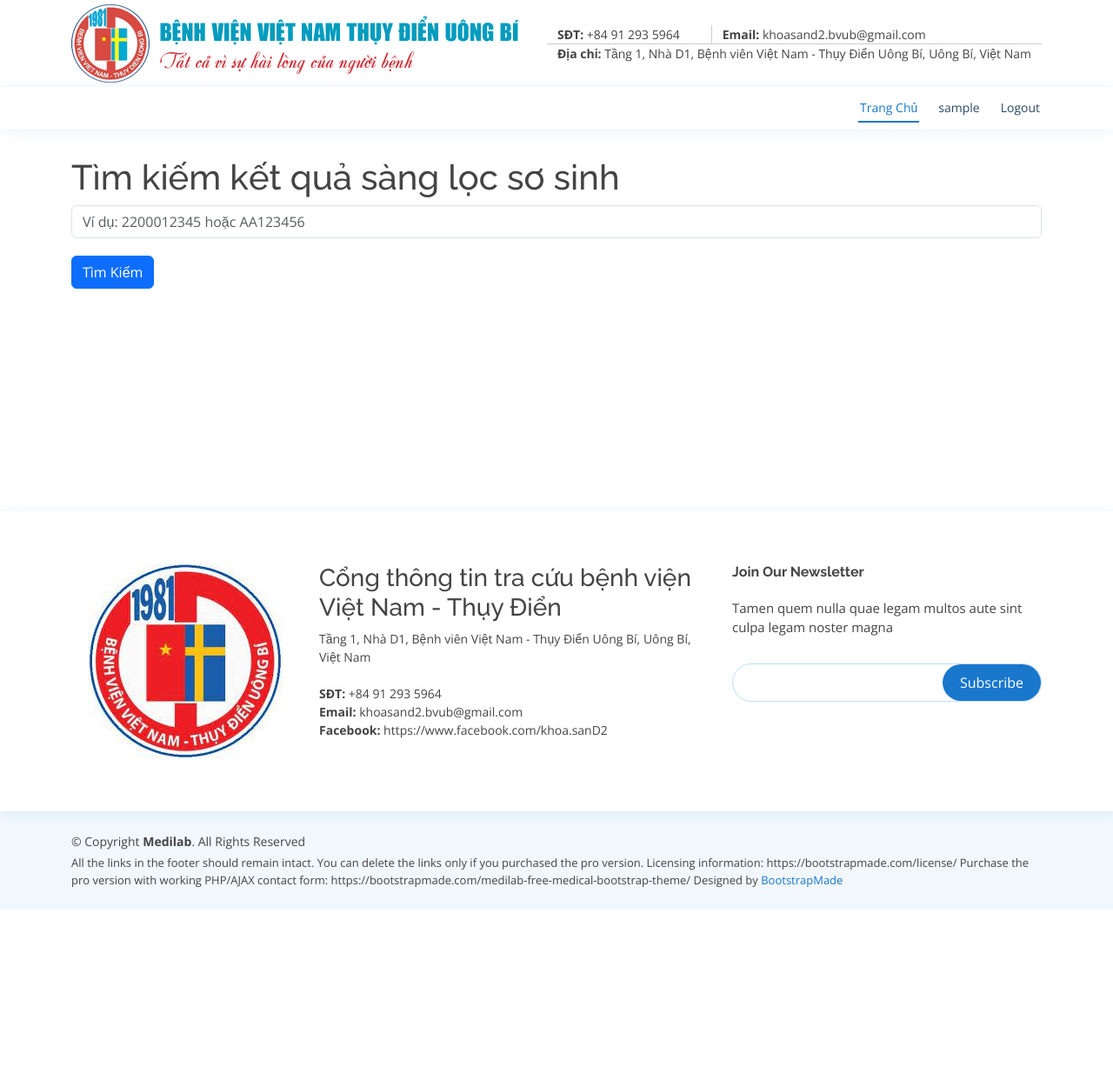
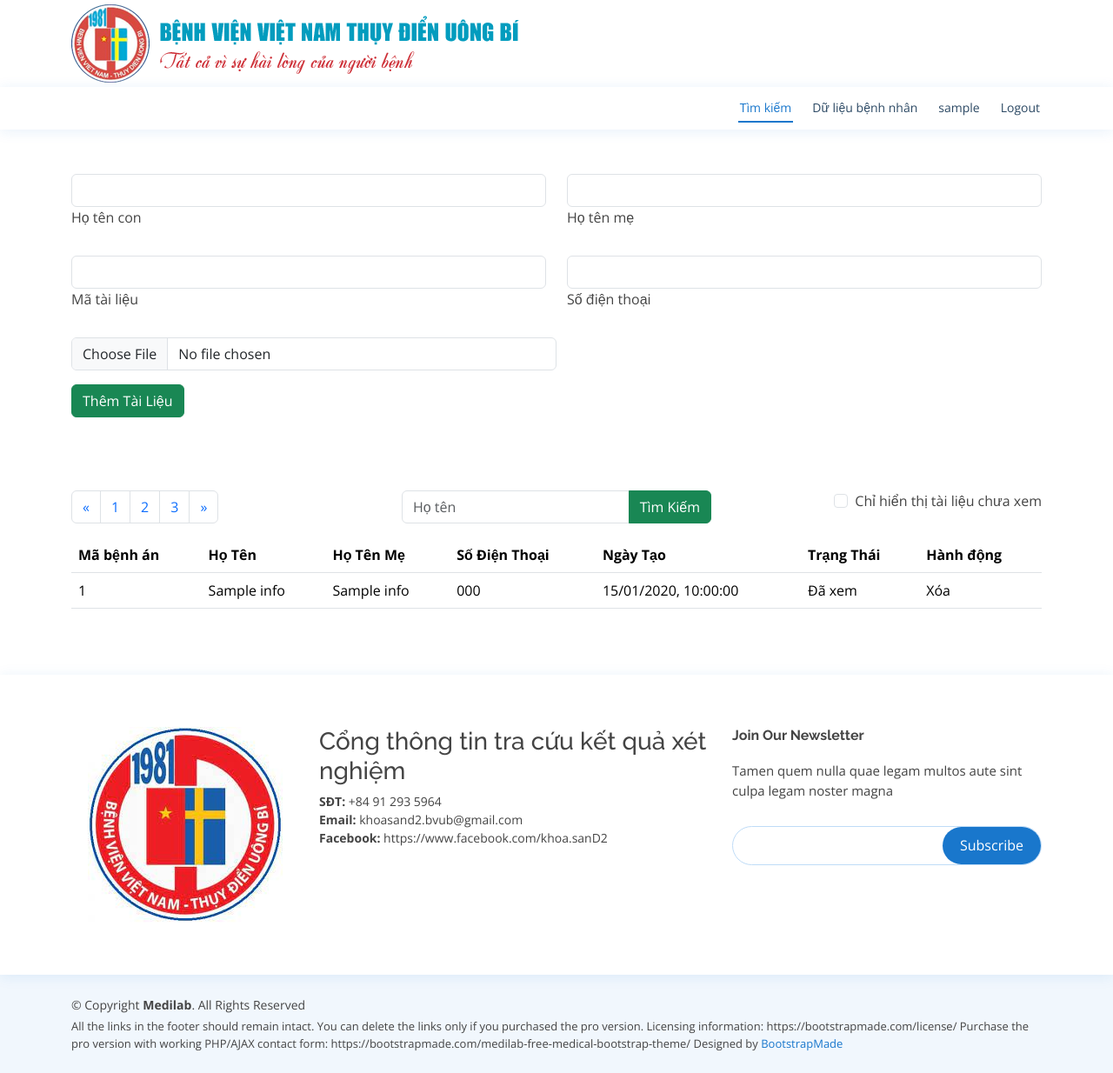
Before and after one commit to LamLuong/PatientSearch, a FastAPI app: template app/templates/index.html in a window 1280 px wide. Shown: the whole page at 87% size. Before the commit the page ends 1046 px from the top, so only its background shows below. Run offline with FastAPI, Linux system fonts and the light colour scheme; the template is opened without the code that fills it: most values are stand-ins (such as "Sample title", 1, 10 or a date in 2020).

Commit message:
[FE] update

```diff
--- a/app/static/js/main.js
+++ b/app/static/js/main.js
@@ -51,3 +51,133 @@
     $('#not-found-search-result').show();
   });
 });
+
+$("#menu-patient-data-page").click(function() {
+  $('#menu-search-page').removeClass('active');
+  $('#menu-patient-data-page').addClass('active');
+})
+
+// $('input[type="file"]').on('change', function() {
+//   Object.values(this.files).forEach(function(file) {
+//     console.log(`Type: ${file.type}`);
+//     if (file.type == 'application/pdf') {
+//       console.log('Huzzah!')
+//     }
+//   })
+// })
+
+// var form = $("#add-patient-doc");
+// e.preventDefault();
+// var formData = new FormData(form[0]);
+// url = window.location.origin + '/create-patient'
+
+$("form#create-new-patient").submit(function(e) {
+  e.preventDefault();
+  var formData = new FormData(this);
+  url = window.location.origin + '/create-patient'
+  $.ajax({
+      url: url,
+      type: 'POST',
+      data: formData,
+      success: function (data) {
+          alert("Thêm thông tin bệnh nhân thành công")
+      },
+      error: function(XMLHttpRequest, textStatus, errorThrown) {
+        alert("Error: " + errorThrown);
+      },
+      cache: false,
+      contentType: false,
+      processData: false
+  });
+});
+
+function getPatients(name = null, seen = null, offset = 0) {
+  url = window.location.origin + '/get-patients?'
+  if (name !== null) {
+    url = url + 'name=' + name
+  }
+  if (seen !== null) {
+    url = url + '&seen=' + seen
+  }
+
+  $.ajax({
+      url: url,
+      type: 'GET',
+      data: {},
+      success: function (data) {
+        $('#list-patients').empty();
+        console.log(data.total)
+
+        $.each(data.patients, function (key, value) {
+          var status = "Chưa xem"
+          if (value.is_downloaded) {
+            status = "Đã xem"
+          }
+
+          var utc_time = value.created_at + "+00:00";
+          var theDate = (new Date(utc_time)).toLocaleString('en-GB')
+          // var theDate = new Date(Date.parse(value.created_at));
+
+          $('#list-patients').append("<tr>\
+                <td>"+value.document_id+"</td>\
+                <td>"+value.name+"</td>\
+                <td>"+value.mother_name+"</td>\
+                <td>"+value.phone+"</td>\
+                <td>"+theDate+"</td>\
+                <td>"+status+"</td>\
+                <td>"+"Xóa"+"</td>\
+                </tr>");
+        })
+      },
+      error: function(XMLHttpRequest, textStatus, errorThrown) {
+        alert("Error: " + errorThrown);
+      },
+      cache: false,
+      contentType: false,
+      processData: false
+  });
+}
+
+function getPatientsByFilter() {
+  var getJustNotViewed = $("#admin-get-viewed").is(":checked");
+  var inputName = document.getElementById("admin-filter-name").value
+
+  var filterNotViewed = null, filterName = null;
+  if (getJustNotViewed) filterNotViewed = false;
+  if (inputName) filterName = inputName;
+
+  getPatients(filterName, filterNotViewed);
+}
+
+// A $( document ).ready() block.
+$(document).ready(function() {
+  url = window.location.origin + '/get-patients'
+  getPatients();
+});
+
+
+// function createPatient() {
+//   if ($('#doc-pdf').prop('files')[0].type != 'application/pdf') {
+//     return false
+//   }
+//   url = window.location.origin + '/create-patient'
+//   console.log($('#create-doc-id').val(), $('#create-child-name').val())
+//   $.post(url,
+//     {
+//       document_id :  $('#create-doc-id').val(),
+//       name        :  $('#create-child-name').val(),
+//       mother_name :  $('#create-mother-name').val(),
+//       phone       :  $('#create-phone').val(),
+//       file        :  $('#doc-pdf').prop('files')[0]
+//     },
+//     function(data, status) {
+//       alert('Ngu')
+
+
+//     }).fail(function(){
+//       alert('Khon')
+//     });
+
+
+//   // return false
+// }
--- a/app/templates/index.html
+++ b/app/templates/index.html
@@ -13,7 +13,7 @@
 
     <!-- Google Fonts -->
     <link href="https://fonts.googleapis.com/css?family=Open+Sans:300,300i,400,400i,600,600i,700,700i|Raleway:300,300i,400,400i,500,500i,600,600i,700,700i|Poppins:300,300i,400,400i,500,500i,600,600i,700,700i" rel="stylesheet">
-
+    <link rel="stylesheet" href="https://cdn.jsdelivr.net/npm/bootstrap-icons@1.5.0/font/bootstrap-icons.css">
     <!-- Vendor CSS Files -->
 
     <link href="https://cdn.jsdelivr.net/npm/bootstrap@5.3.3/dist/css/bootstrap.min.css" rel="stylesheet">
@@ -66,7 +66,7 @@
           <div class="contact-info d-flex align-items-center">
             <img src="{{ url_for('static', path='/imgs/slogan.png') }}" class="img-fluid" alt="Responsive image">
           </div>
-          <div class="d-none d-lg-flex social-links align-items-center">
+          <!-- <div class="d-none d-lg-flex social-links align-items-center">
             <div class="container">
               <div class="row">
                 <div class="col" style="border-right: 1px solid #ccc;"><strong>SĐT:</strong> +84 91 293 5964</div>
@@ -77,7 +77,7 @@
                 <div class="col"><strong>Địa chỉ:</strong> Tầng 1, Nhà D1, Bệnh viên Việt Nam - Thụy Điển Uông Bí, Uông Bí, Việt Nam</div>
               </div>
             </div>
-          </div>
+          </div> -->
         </div>
       </div>
 
@@ -94,12 +94,13 @@
               <span class="navbar-toggler-icon"></span>
             </button>
               <ul>
-                <li><a class="nav-link scrollto active" href="#hero">Trang Chủ</a></li>
+                <li><a class="nav-link scrollto active" href="#hero" id="menu-search-page">Tìm kiếm</a></li>
                 {% if not username %}
                 <li><a class="nav-link scrollto" href="#about">Về Chúng Tôi</a></li>
                 <li><a class="nav-link scrollto" href="#services">Liên Hệ</a></li>
                 <li><a class="nav-link scrollto" href="#login" data-bs-toggle="modal" data-bs-target="#authUserForm">Đăng Nhập</a></li>
                 {% else %}
+                <li><a class="nav-link scrollto" href="#patient-data" id="menu-patient-data-page"> Dữ liệu bệnh nhân</a></li>
                 <li><a class="nav-link scrollto"> {{ username }}</a></li>
                 <li><a id="logout" href="#logout" class="nav-link scrollto" > Logout</a></li>
                 {% endif %}
@@ -111,8 +112,123 @@
       </header><!-- End Header -->
 
       <main id="main">
+        {% if username %}
+        <section id="add-patient-doc" class="add-patient-doc" style="padding-top: 200px;padding-bottom:0px;">
+          <div class="container">
+            <!-- <button type="submit" class="btn btn-success"><span class="bi-plus"></span> Thêm hồ sơ</button> -->
+            <form id="create-new-patient" method="post" enctype="multipart/form-data">
+              <!-- 2 column grid layout with text inputs for the first and last names -->
+              <div class="row mb-4">
+                <div class="col">
+                  <div data-mdb-input-init class="form-outline">
+                    <input type="text" id="create-child-name" name="name" class="form-control" />
+                    <label class="form-label" for="create-child-name">Họ tên con</label>
+                  </div>
+                </div>
+                <div class="col">
+                  <div data-mdb-input-init class="form-outline">
+                    <input type="text" id="create-mother-name" name="mother_name" class="form-control" />
+                    <label class="form-label" for="create-mother-name">Họ tên mẹ</label>
+                  </div>
+                </div>
+              </div>
+
+              <div class="row mb-4">
+                <div class="col">
+                  <div data-mdb-input-init class="form-outline">
+                    <input type="text" id="create-doc-id" name="document_id" class="form-control" />
+                    <label class="form-label" for="create-doc-id">Mã tài liệu</label>
+                  </div>
+                </div>
+                <div class="col">
+                  <div data-mdb-input-init class="form-outline">
+                    <input type="text" id="create-phone" name="phone" class="form-control" />
+                    <label class="form-label" for="create-phone">Số điện thoại</label>
+                  </div>
+                </div>
+              </div>
+
+              <div class="mb-3">
+                <div class="col">
+                  <input class="form-control" type="file" id="doc-pdf" name="file" style="width: 50%">
+                </div>
+              </div>
+
+              <!-- Submit button -->
+              <input type="submit" value="Thêm Tài Liệu" class="btn btn-success btn-block mb-4">
+              <!-- <button data-mdb-ripple-init type="button" class="btn btn-success btn-block mb-4" onclick="createPatient()">Thêm tài liệu</button> -->
+            </form>
+          </div>
+        </section>
+
+        <section id="update-patient-doc" class="update-patient-doc">
+          <div class="container">
+            <div class="row ">
+              <div class="col-lg-4">
+                <nav aria-label="Page navigation example">
+                  <ul class="pagination">
+                    <li class="page-item">
+                      <a class="page-link" href="#" aria-label="Previous">
+                        <span aria-hidden="true">&laquo;</span>
+                      </a>
+                    </li>
+                    <li class="page-item"><a class="page-link" href="#">1</a></li>
+                    <li class="page-item"><a class="page-link" href="#">2</a></li>
+                    <li class="page-item"><a class="page-link" href="#">3</a></li>
+                    <li class="page-item">
+                      <a class="page-link" href="#" aria-label="Next">
+                        <span aria-hidden="true">&raquo;</span>
+                      </a>
+                    </li>
+                  </ul>
+                </nav>
+              </div>
+              <div class="col-lg-4">
+
+                <form>
+
+                <div class="input-group">
+                  <input type="text" class="form-control" placeholder="Họ tên" id="admin-filter-name">
+                  <button type="button" class="btn btn-success" onClick="getPatientsByFilter()"> Tìm Kiếm </button>
+                </div>
+              </form>
+
+              </div>
+              <div class="col-lg-4">
+                <div class="form-check" style="float: right;">
+                  <input class="form-check-input" type="checkbox" value="" id="admin-get-viewed" onClick="getPatientsByFilter()">
+                  <label class="form-check-label" for="flexCheckChecked"> Chỉ hiển thị tài liệu chưa xem </label>
+                </div>
+              </div>
+            </div>
+
+            <table class="table">
+              <thead>
+                <tr>
+                  <th scope="col">Mã bệnh án</th>
+                  <th scope="col">Họ Tên</th>
+                  <th scope="col">Họ Tên Mẹ</th>
+                  <th scope="col">Số Điện Thoại</th>
+                  <th scope="col">Ngày Tạo</th>
+                  <th scope="col">Trạng Thái</th>
+                  <th scope="col">Hành động</th>
+                </tr>
+              </thead>
+              <tbody id="list-patients">
+
+              </tbody>
+            </table>
+          </div>
+        </section>
+        {% else %}
         <section></section>
+        {% endif %}
+
+        {% if not username %}
         <section id="search" class="search">
+        {% else %}
+        <section id="search" class="search" style="display: none">
+        {% endif %}
           <div class="container">
             <h1 >Tìm kiếm kết quả sàng lọc sơ sinh</h1>
             <input type="search" id="search-with-id" class="form-control" placeholder="Ví dụ: 2200012345 hoặc AA123456"/>
@@ -169,8 +285,8 @@
               </div>
 
               <div class="col-lg-5 col-md-12 footer-links">
-                <h3>Cổng thông tin tra cứu bệnh viện Việt Nam - Thụy Điển</h3>
-                <p>Tầng 1, Nhà D1, Bệnh viên Việt Nam - Thụy Điển Uông Bí, Uông Bí, Việt Nam <br><br>
+                <h3>Cổng thông tin tra cứu kết quả xét nghiệm</h3>
+                <p>
                   <strong>SĐT:</strong> +84 91 293 5964<br>
                   <strong>Email:</strong> khoasand2.bvub@gmail.com<br>
                   <strong>Facebook:</strong> https://www.facebook.com/khoa.sanD2<br>
```
